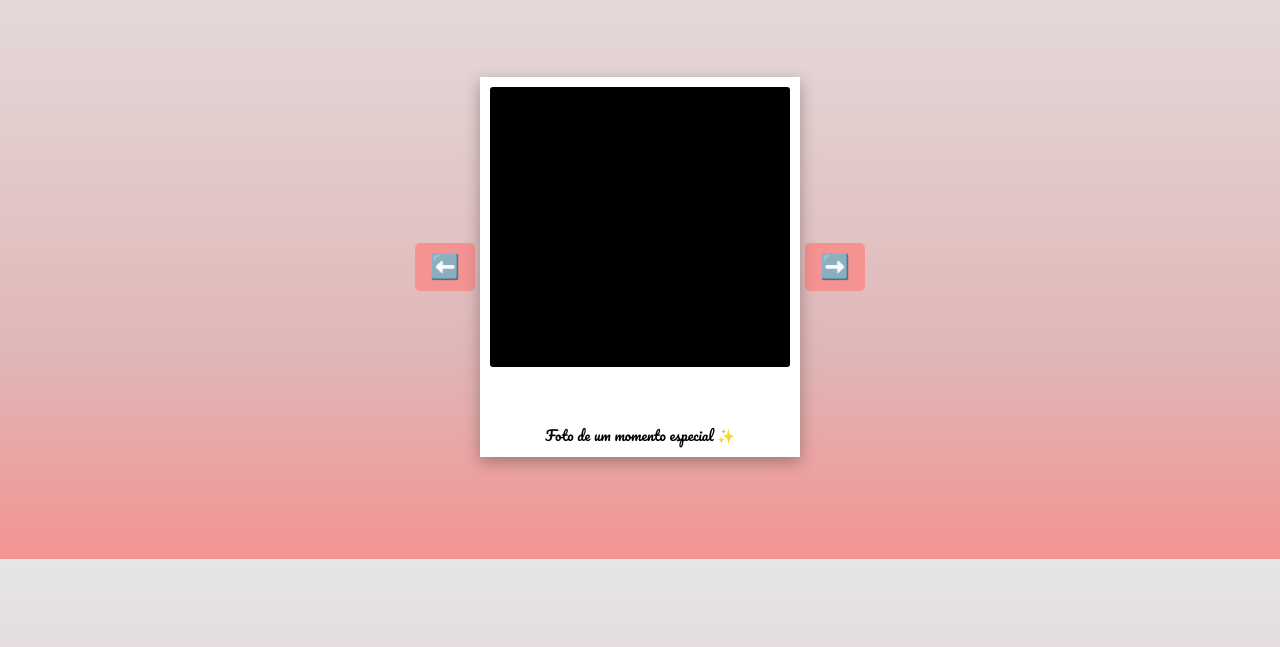
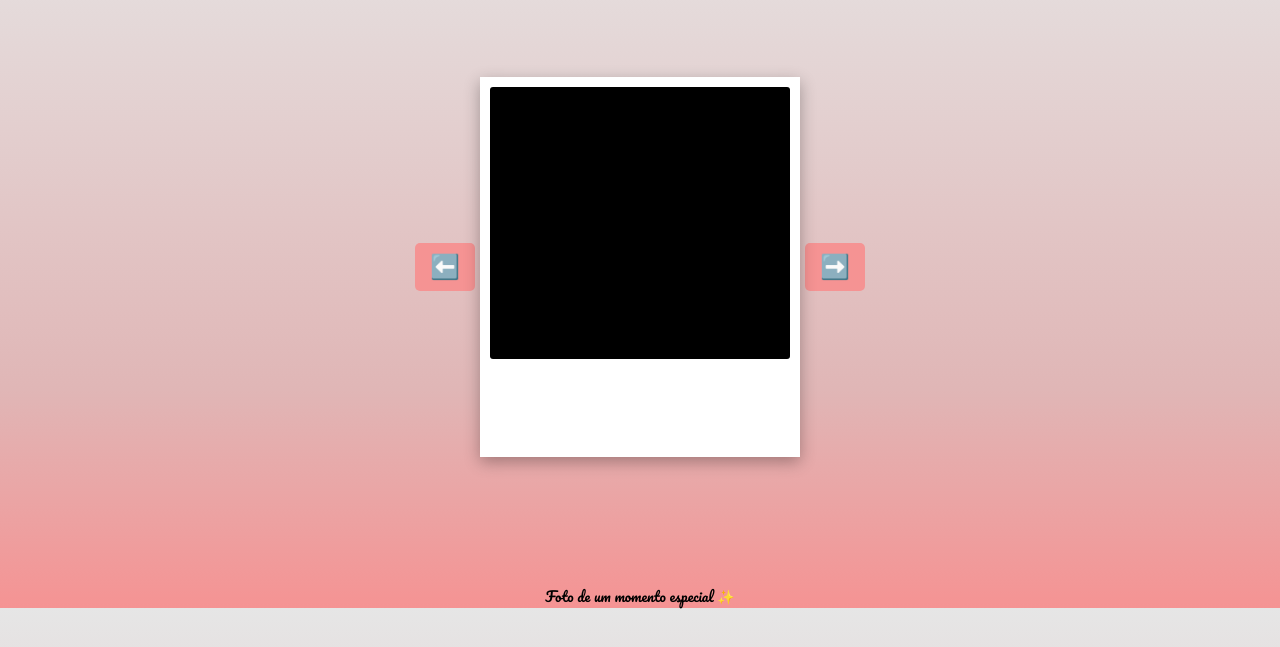
Before and after one commit to jimmykiedis/jimmykiedis.github.io, a plain HTML site: page index.html in a window 1280 px wide. Shown: the part 121-768 px from the top of the page. Drawn offline with Linux system fonts and the light colour scheme.

Commit message:
Version 0.6.1

```diff
--- a/index.html
+++ b/index.html
@@ -25,10 +25,10 @@
                 <img id='fotosPolaroid' src="" alt="Imagem polaroid">
             </div>
             <div id="texto" class="verso"></div>
-            <div class="legenda">Foto de um momento especial ✨</div>
         </div>
         <button onclick="avancarImagem()">➡️</button>
     </div>
+    <div class="legenda">Foto de um momento especial ✨</div>
 
 
 
--- a/style.css
+++ b/style.css
@@ -10,6 +10,7 @@ body {
     text-align: center;
     margin: 0;
     overflow: hidden; /* impede a barra de rolagem */
+    user-select: none; /* impede a seleção do texto */
 }
 
 h1 {
@@ -77,6 +78,7 @@ h1 {
     font-family: 'Pacifico', 'Courier New', Courier, monospace;
     font-size: 14px;
     padding-top: 25px;
+    user-select: none; /* impede a seleção do texto */
 }
 
 #texto {
```
Also changed, not shown: contents/src/text.txt.
